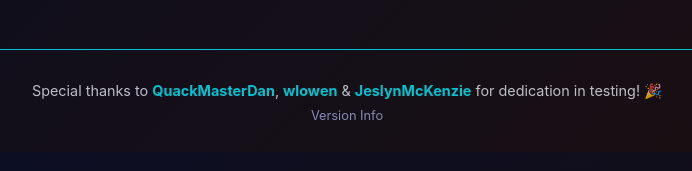
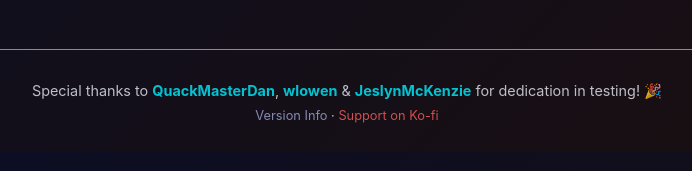
Before and after one commit to Oratorian/emby-watchparty, a Flask app: page / in a window 1280 px wide. Shown: the part 648-819 px from the top of the page, without its empty margins (293-985 px from the left). Run offline with Flask 3, Linux system fonts and the light colour scheme.

Commit message:
Add Ko-fi link to index.html footer

```diff
--- a/templates/index.html
+++ b/templates/index.html
@@ -52,6 +52,8 @@
             </p>
             <p style="font-size: 0.8rem; margin: 0.5rem 0 0;">
                 <a href="{{ app_prefix }}/version" style="color: var(--text-secondary, #888); text-decoration: none;">Version Info</a>
+                &middot;
+                <a href="https://ko-fi.com/jedziah" target="_blank" rel="noopener noreferrer" style="color: #ff5e5b; text-decoration: none;">Support on Ko-fi</a>
             </p>
         </footer>
     </div>
```
